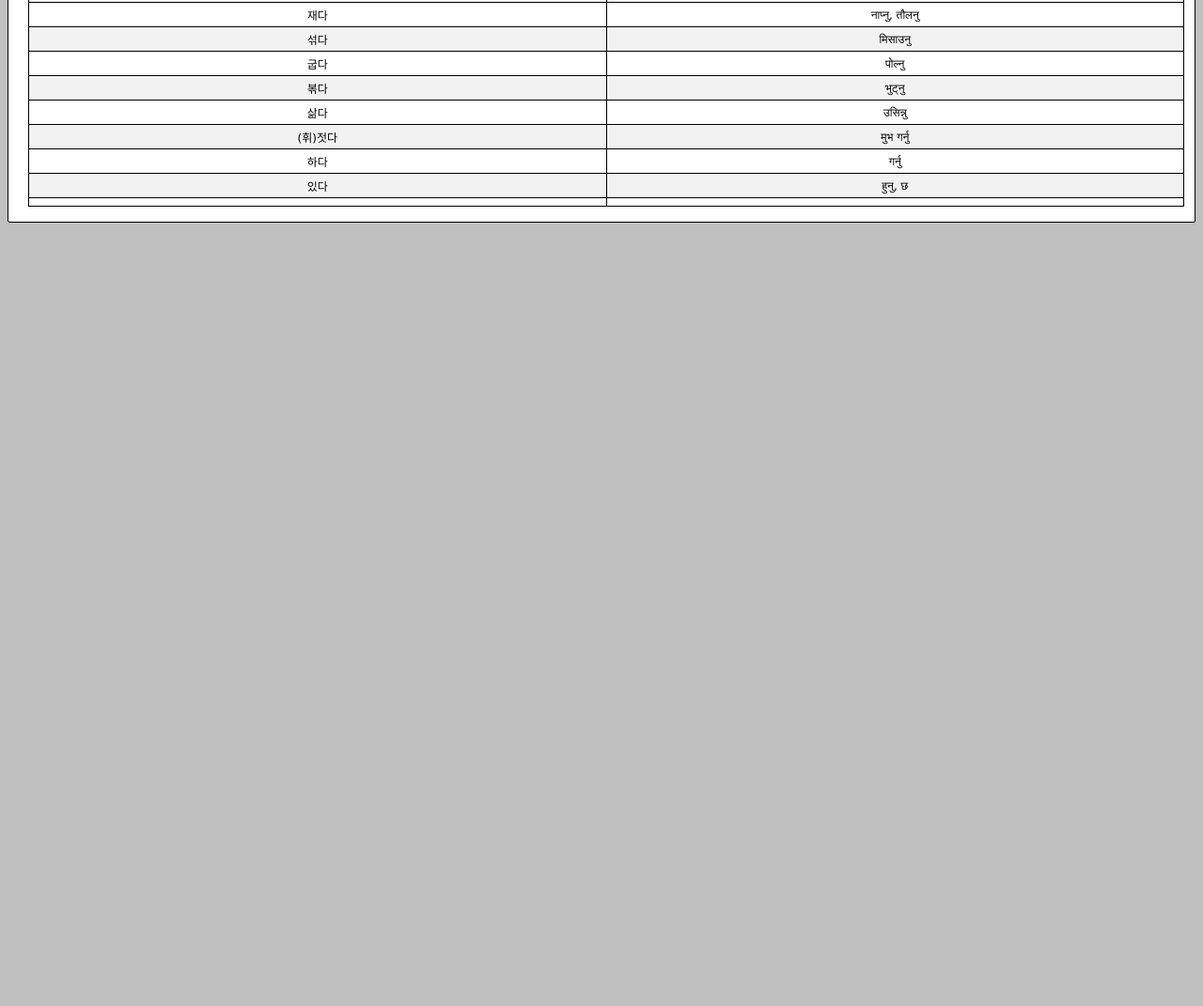
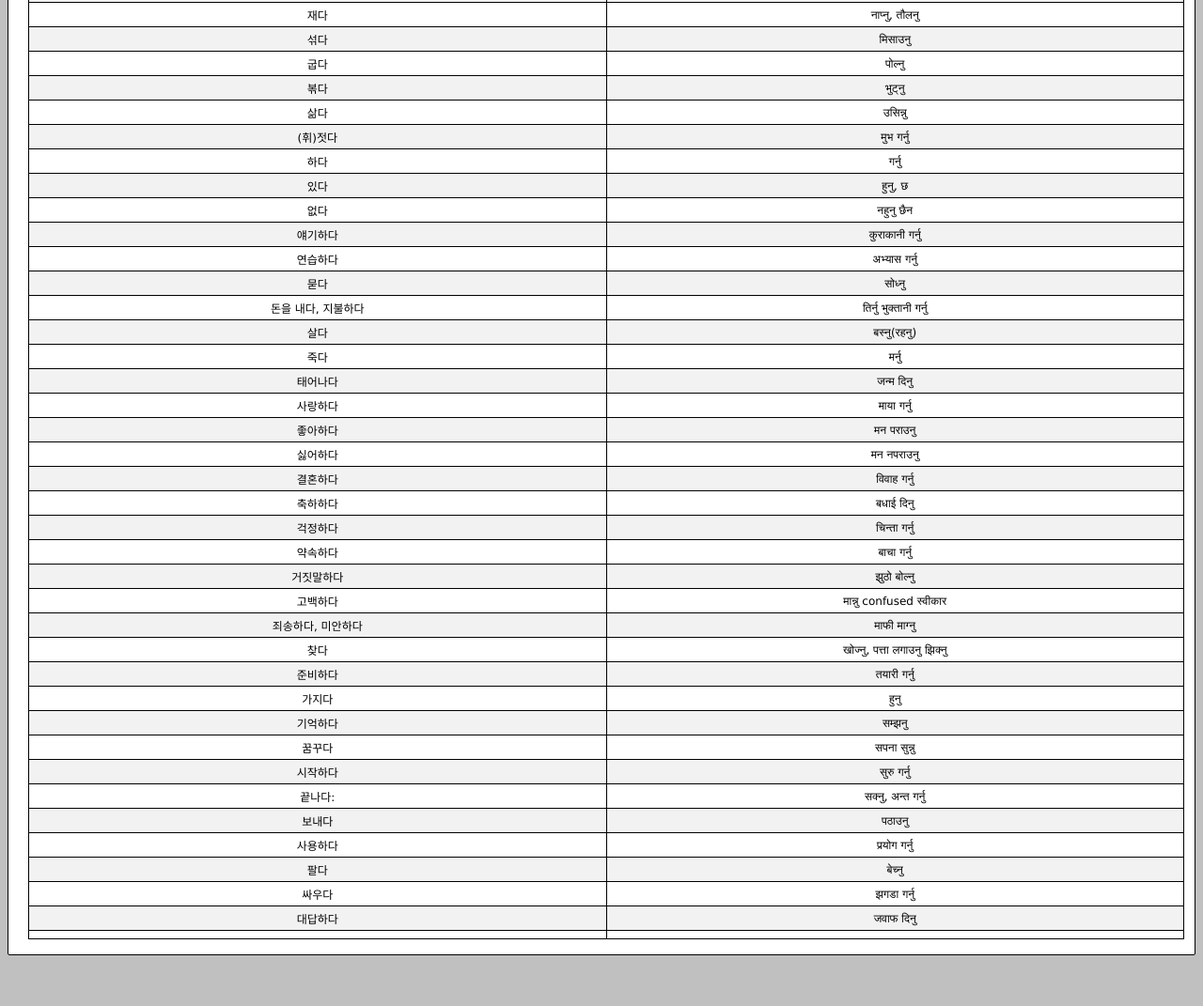
Before and after one commit to mooyeng/ppt, a plain HTML site: page n_m_3.html in a window 1280 px wide. Shown: the part 1503-2574 px from the top of the page at 94% size. Before the commit the page ends 1803 px from the top, so only its background shows below. Drawn offline with Linux system fonts and the light colour scheme.

Commit message:
Update n_m_3.html

```diff
--- a/n_m_3.html
+++ b/n_m_3.html
@@ -287,9 +287,137 @@
               <td>हुनु, छ</td>
             </tr>
             <tr>
+              <td>없다</td>
+              <td>नहुनु छैन</td>
+            </tr>
+            <tr>
+              <td>얘기하다</td>
+              <td>कुराकानी गर्नु</td>
+            </tr>
+            <tr>
+              <td>연습하다</td>
+              <td>अभ्यास गर्नु</td>
+            </tr>
+            <tr>
+              <td>묻다 </td>
+              <td>सोध्नु</td>
+            </tr>
+            <tr>
+              <td>돈을 내다, 지불하다</td>
+              <td>तिर्नु भुक्तानी गर्नु</td>
+            </tr>
+            <tr>
+              <td>살다</td>
+              <td>बस्नु(रहनु)</td>
+            </tr>
+            <tr>
+              <td>죽다</td>
+              <td>मर्नु</td>
+            </tr>
+            <tr>
+              <td>태어나다</td>
+              <td>जन्म दिनु</td>
+            </tr>
+            <tr>
+              <td>사랑하다</td>
+              <td>माया गर्नु</td>
+            </tr>
+            <tr>
+              <td>좋아하다</td>
+              <td>मन पराउनु</td>
+            </tr>
+            <tr>
+              <td>싫어하다</td>
+              <td>मन नपराउनु</td>
+            </tr>
+            <tr>
+              <td>결혼하다</td>
+              <td>विवाह गर्नु</td>
+            </tr>
+            <tr>
+              <td>축하하다</td>
+              <td>बधाई दिनु</td>
+            </tr>
+            <tr>
+              <td>걱정하다</td>
+              <td>चिन्ता गर्नु</td>
+            </tr>
+            <tr>
+              <td>약속하다</td>
+              <td>बाचा गर्नु</td>
+            </tr>
+            <tr>
+              <td>거짓말하다</td>
+              <td>झुठो बोल्नु</td>
+            </tr>
+            <tr>
+              <td>고백하다</td>
+              <td>मान्नु confused स्वीकार</td>
+            </tr>
+
+            <tr>
+              <td>죄송하다, 미안하다</td>
+              <td>माफी माग्नु</td>
+            </tr>
+            <tr>
+              <td>찾다</td>
+              <td>खोज्नु, पत्ता लगाउनु झिक्नु</td>
+            </tr>
+
+            <tr>
+              <td>준비하다</td>
+              <td>तयारी गर्नु</td>
+            </tr>
+            <tr>
+              <td>가지다 </td>
+              <td>हुनु</td>
+            </tr>
+
+            <tr>
+              <td>기억하다</td>
+              <td>सम्झनु</td>
+            </tr>
+            <tr>
+              <td>꿈꾸다 </td>
+              <td>सपना सुन्नु</td>
+            </tr>
+
+            <tr>
+              <td>시작하다</td>
+              <td>सुरु गर्नु</td>
+            </tr>
+            <tr>
+              <td>끝나다:</td>
+              <td>सक्नु, अन्त गर्नु</td>
+            </tr>
+
+            <tr>
+              <td>보내다</td>
+              <td>पठाउनु</td>
+            </tr>
+            <tr>
+              <td>사용하다</td>
+              <td>प्रयोग गर्नु</td>
+            </tr>
+
+            <tr>
+              <td>팔다</td>
+              <td>बेच्नु</td>
+            </tr>
+            <tr>
+              <td>싸우다</td>
+              <td>झगडा गर्नु</td>
+            </tr>
+
+            <tr>
+              <td>대답하다 </td>
+              <td>जवाफ दिनु</td>
+            </tr>
+            <tr>
               <td></td>
               <td></td>
             </tr>
+
 
 
           </table>
```
